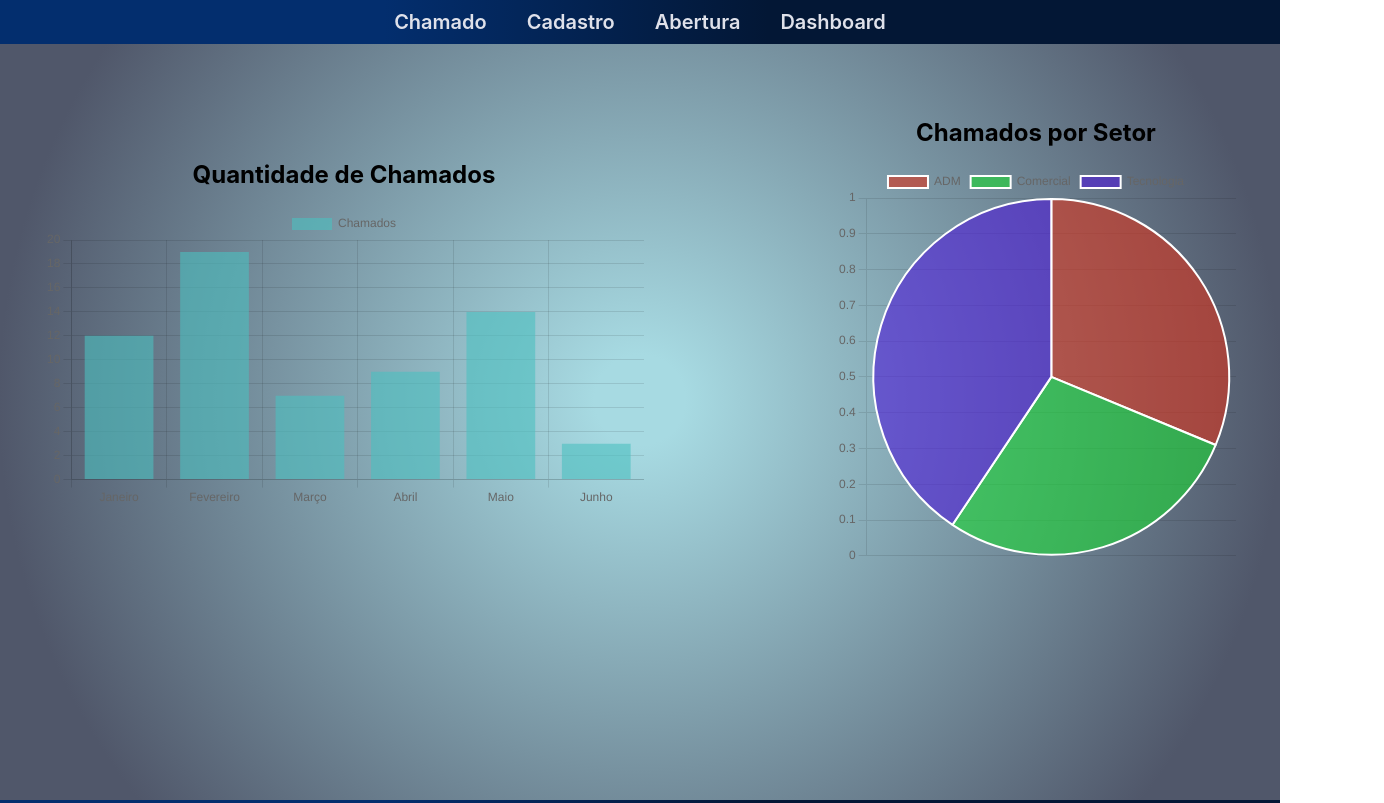
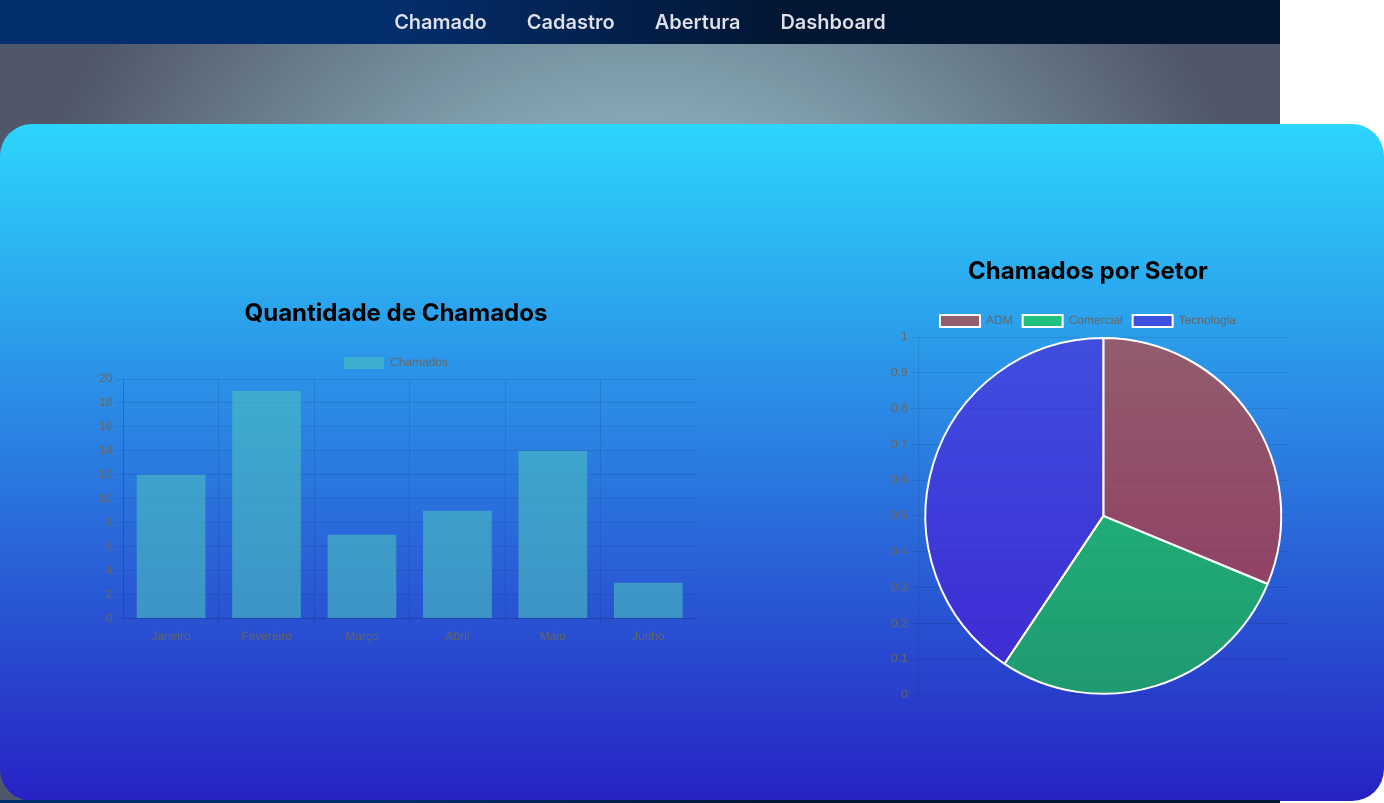
Before and after one commit to gvfirmeza/react, a React (Create React App) app in the folder react-app/: page /Dashboard in a window 1280 px wide. Shown: the top 803 px of the page, 1384 px wide, since content can reach past the window. Built offline with nearby package versions, Linux system fonts and the light colour scheme.

Commit message:
dando um tchan!!

```diff
--- a/react-app/src/components/Dashboard/style.js
+++ b/react-app/src/components/Dashboard/style.js
@@ -1,12 +1,13 @@
 import styled from "styled-components";
 
 const Lerer = styled.div `
-
+    margin-top: 5em;
+    width: fit-content;
+    border-radius: 2rem;
     display: flex;
     align-items: center;
     justify-content: center;
-    height: 70vh;
-    width: 70vh;
+    background: linear-gradient(0deg, rgba(39,34,195,1) 0%, rgba(45,213,253,1) 100%);
 
     div {
         margin: 0em;
```
